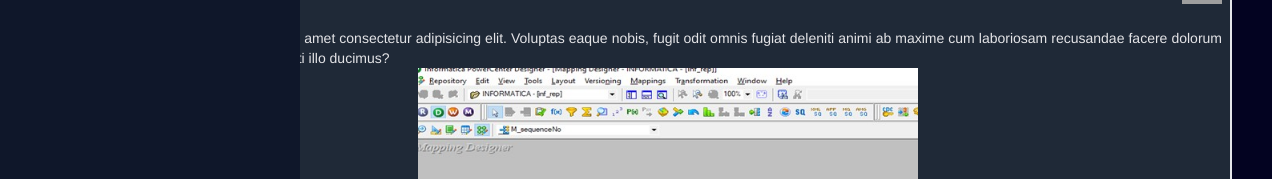
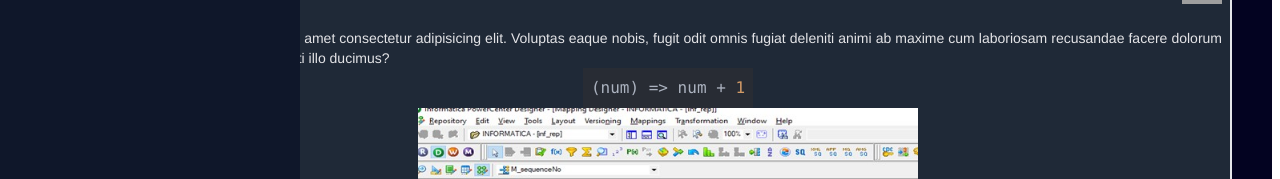
Before and after one commit to kushal1997/QA, a React (Create React App) app: page /informatica/dwh in a window 1280 px wide. Both pictures are taken after a click on the button "Q1 . How i can play for my appoinment ?". Shown: the part 359-538 px from the top of the page. Built offline with nearby package versions, Linux system fonts and the light colour scheme; grey boxes are pictures that could not be loaded.

Commit message:
implemented syntax highlighter

```diff
--- a/src/pages/informatica/Dwh.js
+++ b/src/pages/informatica/Dwh.js
@@ -6,6 +6,8 @@ import Q1_1 from "../../assets/Informatica/Q1.jpg"
 import Q1_2 from "../../assets/Informatica/Q1_1.png"
 import { ReactForm } from '../other/ReactForm';
 
+import SyntaxHighlighter from 'react-syntax-highlighter';
+import { atomOneDark } from 'react-syntax-highlighter/dist/esm/styles/hljs';
 
 export const Dwh = () => {
   useTitle(`Informatica DWH`);
@@ -119,6 +121,8 @@ export const Dwh = () => {
     setActiveWindbox10(!activeWindbox10);
     setArrow10(!arrow10);
   }
+
+  const codeString = '(num) => num + 1';
   return (
     <div className=" mt-[2px] p-1 w-[76.5rem] float-right rounded-md  ">
       <div className="p-1 bg-white dark:bg-[#030321]">
@@ -183,6 +187,9 @@ export const Dwh = () => {
                         laboriosam recusandae facere dolorum veniam quia pariatur obcaecati
                         illo ducimus?
                       </p>
+                      <SyntaxHighlighter language="javascript" style={atomOneDark}>
+      {codeString}
+    </SyntaxHighlighter>
                       <img width={500} height={500} src={Q1_1} alt="react_image" ></img>
                       <p className="mt-6 text-sm text-zinc-200 dark:text-gray-300 text-justify indent-12">
                         Lorem ipsum dolor sit, amet consectetur adipisicing elit. Voluptas
--- a/src/pages/oracle/Ques.js
+++ b/src/pages/oracle/Ques.js
@@ -1,10 +1,14 @@
 import React, { useState } from 'react'
 import { useTitle } from '../../components/hooks/useTitle';
 import $ from "jquery";
+
 import { ReactForm } from '../other/ReactForm';
 
 import Q1_1 from "../../assets/Informatica/Q1.jpg"
 import Q1_2 from "../../assets/Informatica/Q1_1.png"
+
+import SyntaxHighlighter from 'react-syntax-highlighter';
+import { atomOneDark } from 'react-syntax-highlighter/dist/esm/styles/hljs';
 
 export const Ques = () => {
   const [isHide, setHide] = useState(false);
@@ -26,9 +30,9 @@ export const Ques = () => {
     });
   });
 
-  window.addEventListener('contextmenu',(e)=>{
+  window.addEventListener('contextmenu', (e) => {
     e.preventDefault();
-  },false);
+  }, false);
   //  Question one
   const [activeWindbox1, setActiveWindbox1] = useState(false);
   const [arrow1, setArrow1] = useState(false);
@@ -117,13 +121,16 @@ export const Ques = () => {
     setArrow10(!arrow10);
   }
 
+
+
+
   return (
     <div className=" mt-[2px] p-1 w-[76.5rem] float-right rounded-md  ">
       <div className="p-1 bg-white dark:bg-[#030321]">
 
         <main className=" p-3  bg-[#030321]">
           <h1 className="  text-3xl font-semibol lg:text-4xl text-white">
-          SQL Questions
+            SQL Questions
           </h1>
 
           {/* Prev & Next Buttons */}
@@ -176,11 +183,16 @@ export const Ques = () => {
                   <div className={activeWindbox1 ? 'show' : 'hidden'}>
                     <div className='flex flex-col items-center'>
                       <p className="mt-6 text-sm text-zinc-200 dark:text-gray-300 text-justify indent-12">
-                      <pre><code class="">DELETE E.* FROM EMP E WHERE ROWID NOT IN
-(SELECT MAX(ROWID) FROM EMP GROUP BY DEPTNO)
-</code></pre>
-                      </p>
-                      <img width={500} height={500} src={Q1_1} alt="react_image" ></img>
+
+                      </p>
+                      <SyntaxHighlighter language="sql" style={atomOneDark}>
+                        {'SELECT * FROM (SELECT E.*,ROWNUM RNO FROM EMP E) WHERE MOD(RNO,2)=1;'}
+                      </SyntaxHighlighter>
+
+                      <SyntaxHighlighter language="sql" style={atomOneDark}>
+                        {"SELECT LENGTH(ENAME)-LENGTH(REPLACE(ENAME,'A','')) A_COUNT FROM EMP;"}
+                      </SyntaxHighlighter>
+                      {/* <img width={500} height={500} src={Q1_1} alt="react_image" ></img> */}
                       <p className="mt-6 text-sm text-zinc-200 dark:text-gray-300 text-justify indent-12">
                         Lorem ipsum dolor sit, amet consectetur adipisicing elit. Voluptas
                         eaque nobis, fugit odit omnis fugiat deleniti animi ab maxime cum
```
